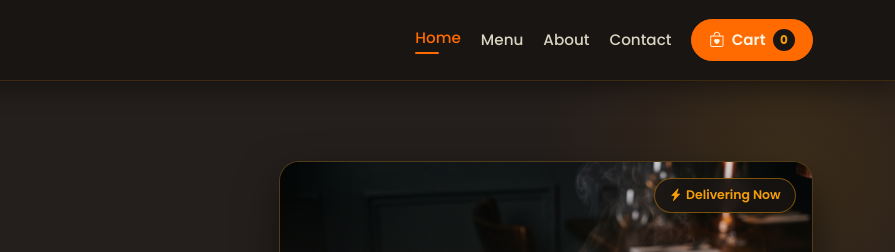
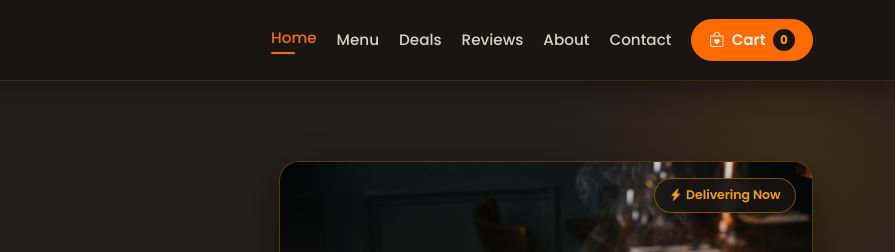
Before and after one commit to Awais-i263271/SE-B_Group-11_The-Flavour-Lounge, a plain HTML site: page index.html in a window 1280 px wide. Shown: the top 252 px of the page, 385-1280 px from the left. Drawn offline with nearby package versions, Linux system fonts and the light colour scheme.

Commit message:
updating inde.html by adding deal and review pages , day2

```diff
--- a/index.html
+++ b/index.html
@@ -48,6 +48,12 @@
             </li>
             <li class="nav-item">
               <a class="nav-link" href="pages/menu.html">Menu</a>
+            </li>
+            <li class="nav-item">
+              <a class="nav-link" href="pages/special-deals.html">Deals</a>
+            </li>
+            <li class="nav-item">
+              <a class="nav-link" href="pages/reviews.html">Reviews</a>
             </li>
             <li class="nav-item">
               <a class="nav-link" href="pages/about.html">About</a>
```
